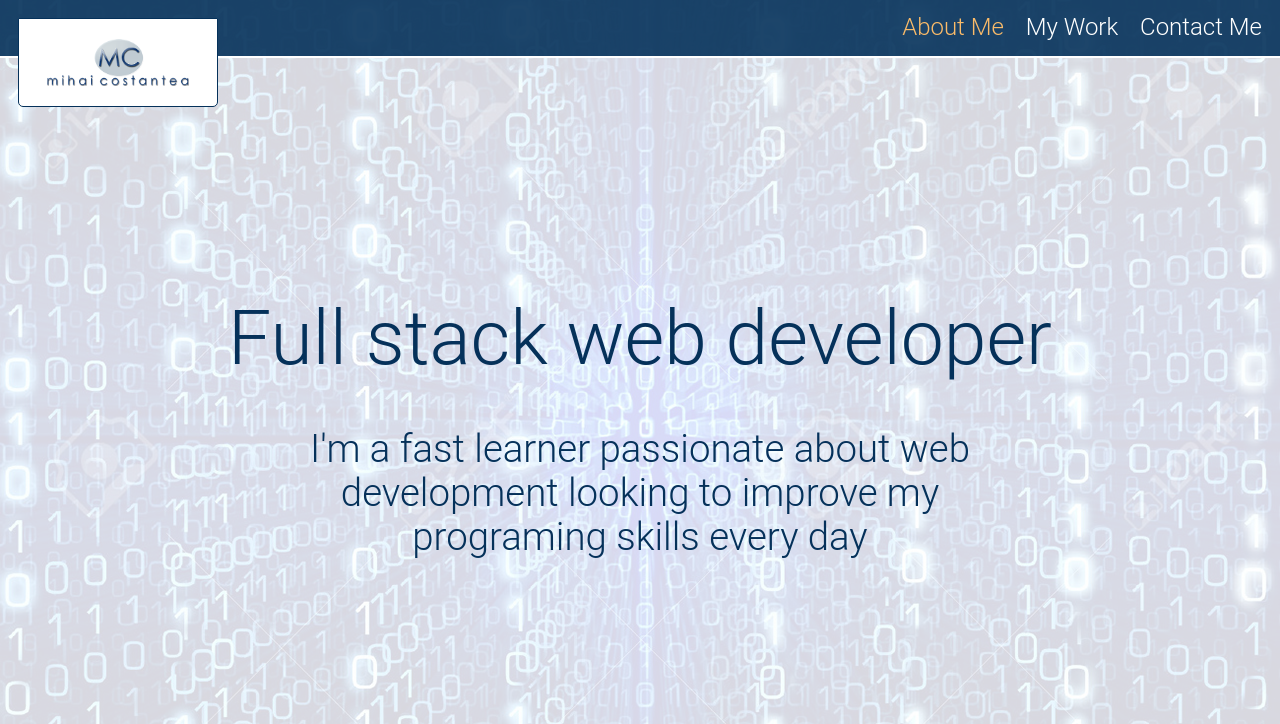
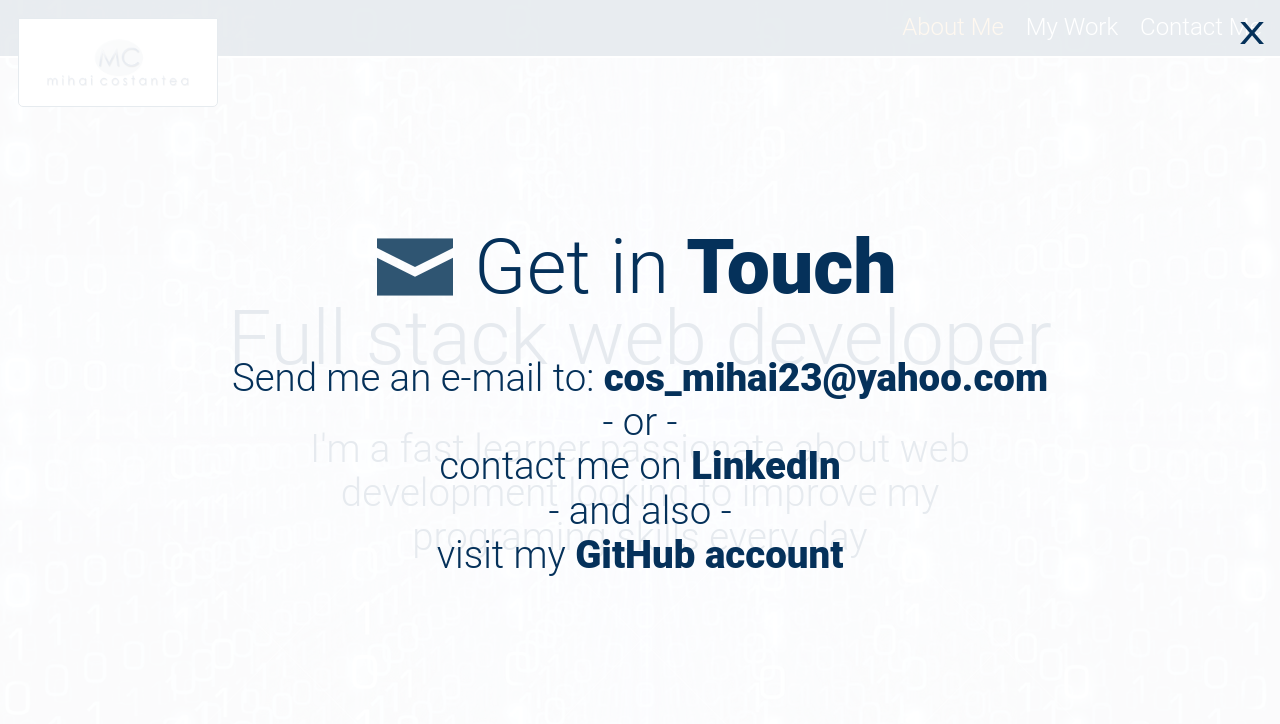
Before and after one commit to cosmihai/my-portofolio, a website: page app/index.html in a window 1280 px wide. Both pictures are taken after a click on the link "Contact Me". Shown: the top 724 px of the page. Drawn offline with Linux system fonts and the light colour scheme.

Commit message:
modal added

```diff
--- a/app/assets/scripts/App.js
+++ b/app/assets/scripts/App.js
@@ -2,7 +2,9 @@
 import MobileMenu from './modules/MobileMenu';
 import RevealOnScroll from './modules/RevealOnScroll';
 import StickyHeader from './modules/StickyHeader';
+import Modal from './modules/Modal';
 
 const mobileMenu =  new MobileMenu();
 new RevealOnScroll($(".card"), "70%");
 const stickyHeader = new StickyHeader();
+const modal = new Modal();
--- a/app/assets/styles/base/_global.css
+++ b/app/assets/styles/base/_global.css
@@ -58,3 +58,7 @@
   text-decoration: none;
   color: $mainBlue;
 }
+
+strong {
+  font-weight: 800;
+}
--- a/app/assets/styles/modules/_card.css
+++ b/app/assets/styles/modules/_card.css
@@ -9,12 +9,6 @@
     flex-direction: column;
     justify-content: space-between;
   }
-
-  /* &--running {
-    position: relative;
-    left: -100%;
-  } */
-
 
   &__title {
     color: $mainBlue;
--- a/app/assets/styles/modules/_general-presentation.css
+++ b/app/assets/styles/modules/_general-presentation.css
@@ -12,46 +12,6 @@
     top: 50%;
     left: 0;
     width: 100%;
-    text-align: center;
-    color: $mainBlue;
-    font-weight: 300;
     transform: translateY(-50%)
   }
-
-  &__title {
-    font-size: 1.6rem;
-    font-weight: 300;
-    margin-bottom: .5rem;
-
-    @mixin atSmall {
-      font-size: 2rem;
-      margin-bottom: 1rem;
-    }
-
-    @mixin atMedium {
-      font-size: 2.8rem;
-      margin-bottom: 2rem;
-    }
-
-    @mixin atLarge {
-      font-size: 4.8rem;
-      margin-bottom: 2.8rem;
-    }
-  }
-
-  &__subtitle {
-    font-size: 1.1rem;
-
-    @mixin atSmall {
-      font-size: 1.4rem;
-    }
-
-    @mixin atMedium {
-      font-size: 1.8rem;
-    }
-
-    @mixin atLarge {
-      font-size: 2.4rem;
-    }
-  }
 }
--- /dev/null
+++ b/app/assets/styles/modules/_modal.css
@@ -0,0 +1,41 @@
+.modal {
+  position: fixed;
+  z-index: 10;
+  background-color: rgba(255, 255, 255, .9);
+  top: 0;
+  left: 0;
+  right: 0;
+  bottom: 0;
+  opacity: 0;
+  visibility: hidden;
+  transform: scale(1.2);
+  transition: all .3s ease-out;
+
+  &--is-visible {
+    opacity: 1;
+    visibility: visible;
+    transform: scale(1);
+  }
+
+  &__content {
+    position: absolute;
+    width: 100%;
+    top: 50%;
+    transform: translateY(-50%);
+  }
+
+  &__close {
+    position: absolute;
+    top: 15px;
+    right: 15px;
+    font-size: 2rem;
+    transform: scaleX(1.3);
+    transform-origin: 100% 0;
+    color: $mainBlue;
+    cursor: pointer;
+
+    &:hover {
+      color: red;
+    }
+  }
+}
--- /dev/null
+++ b/app/assets/styles/modules/_section-subtitle.css
@@ -0,0 +1,18 @@
+.section-subtitle {
+  font-size: 1.1rem;
+  text-align: center;
+  color: $mainBlue;
+  font-weight: 300;
+
+  @mixin atSmall {
+    font-size: 1.4rem;
+  }
+
+  @mixin atMedium {
+    font-size: 1.8rem;
+  }
+
+  @mixin atLarge {
+    font-size: 2.4rem;
+  }
+}
--- /dev/null
+++ b/app/assets/styles/modules/_section-title.css
@@ -0,0 +1,57 @@
+.section-title {
+
+  font-size: 1.6rem;
+  font-weight: 300;
+  margin-bottom: .5rem;
+  text-align: center;
+  color: $mainBlue;
+  font-weight: 300;
+
+  &--no-t-margin {
+    margin-top: 0;
+  }
+
+  &__icon {
+    display: block;
+    margin-left: auto;
+    margin-right: auto;
+    margin-bottom: .6rem;
+    transform: scale(.8);
+
+    @mixin atSmall {
+      position: relative;
+      top: 12px;
+      margin-right: .5rem;
+      margin-left: 0;
+      margin-bottom: 0;
+      display: inline-block;
+    }
+
+    @mixin atMedium {
+      transform: scale(1);
+      top: 9px
+    }
+
+    @mixin atLarge {
+      top: -2px;
+      transform: scale(1.2);
+    }
+
+  }
+
+  @mixin atSmall {
+    font-size: 2rem;
+    margin-bottom: 1rem;
+  }
+
+  @mixin atMedium {
+    font-size: 2.8rem;
+    margin-bottom: 2rem;
+  }
+
+  @mixin atLarge {
+    font-size: 4.8rem;
+    margin-bottom: 2.8rem;
+  }
+
+}
--- a/app/assets/styles/style.css
+++ b/app/assets/styles/style.css
@@ -7,9 +7,12 @@
 @import "modules/_wrapper";
 @import "modules/_row";
 @import "modules/_section";
+@import "modules/_section-title";
+@import "modules/_section-subtitle";
 @import "modules/_card";
 @import "modules/_my-work";
 @import "modules/_site-header";
 @import "modules/_primary-nav";
 @import "modules/_reveal-item";
 @import "modules/_site-footer";
+@import "modules/_modal";
--- a/app/index.html
+++ b/app/index.html
@@ -25,7 +25,7 @@
           <ul>
             <li><a href="#about-me" id="about-me-link">About Me</a></li>
             <li><a href="#my-projects" id="my-projects-link">My Work</a></li>
-            <li><a href="#">Contact Me</a></li>
+            <li><a class="open-modal" href="#">Contact Me</a></li>
           </ul>
         </nav>
 
@@ -40,10 +40,10 @@
 
       <div class="general-presentation__text-content">
         <div class="wrapper">
-          <h1 class="general-presentation__title" >Full stack web developer</h1>
+          <h1 class="section-title" >Full stack web developer</h1>
         </div>
         <div class="wrapper wrapper--small">
-          <p class="general-presentation__subtitle" >I'm a fast learner passionate about web development looking to improve my programing skills every day</p>
+          <p class="section-subtitle" >I'm a fast learner passionate about web development looking to improve my programing skills every day</p>
         </div>
       </div>
 
@@ -157,6 +157,23 @@
     &copy; Mihai Costantea 2018
   </footer>
 
+  <div class="modal">
+
+    <div class="modal__content">
+
+      <h2 class="section-title section-title--no-t-margin"><img class="section-title__icon" src="assets/images/mail.svg" alt="mail">  Get in<strong> Touch</strong></h2>
+      <p class="section-subtitle">Send me an e-mail to: <strong>cos_mihai23@yahoo.com</strong></p>
+      <p class="section-subtitle"> - or - </p>
+      <p class="section-subtitle">contact me on <a href="https://www.linkedin.com/in/mihai-costantea-647534162/" target="_blank"><strong>LinkedIn</strong></a></p>
+      <p class="section-subtitle"> - and also - </p>
+      <p class="section-subtitle">visit my <a href="https://github.com/cosmihai" target="_blank"><strong>GitHub account</strong></a></p>
+
+    </div>
+
+    <div class="modal__close">X</div>
+
+  </div>
+
   <script src="temp/scripts/App.js"></script>
 </body>
 </html>
--- a/app/temp/styles/style.css
+++ b/app/temp/styles/style.css
@@ -407,6 +407,10 @@
   color: #05315a;
 }
 
+strong {
+  font-weight: 800;
+}
+
 .general-presentation {
   position: relative;
   z-index: 1;
@@ -422,66 +426,8 @@
     top: 50%;
     left: 0;
     width: 100%;
-    text-align: center;
-    color: #05315a;
-    font-weight: 300;
     -webkit-transform: translateY(-50%);
             transform: translateY(-50%)
-  }
-
-.general-presentation__title {
-    font-size: 1.6rem;
-    font-weight: 300;
-    margin-bottom: .5rem;
-  }
-
-@media (min-width: 540px) {
-
-.general-presentation__title {
-      font-size: 2rem;
-      margin-bottom: 1rem
-  }
-  }
-
-@media (min-width: 800px) {
-
-.general-presentation__title {
-      font-size: 2.8rem;
-      margin-bottom: 2rem
-  }
-  }
-
-@media (min-width: 1200px) {
-
-.general-presentation__title {
-      font-size: 4.8rem;
-      margin-bottom: 2.8rem
-  }
-  }
-
-.general-presentation__subtitle {
-    font-size: 1.1rem;
-  }
-
-@media (min-width: 540px) {
-
-.general-presentation__subtitle {
-      font-size: 1.4rem
-  }
-  }
-
-@media (min-width: 800px) {
-
-.general-presentation__subtitle {
-      font-size: 1.8rem
-  }
-  }
-
-@media (min-width: 1200px) {
-
-.general-presentation__subtitle {
-      font-size: 2.4rem
-  }
   }
 
 .introduction {
@@ -647,6 +593,119 @@
   }
   }
 
+.section-title {
+
+  font-size: 1.6rem;
+  font-weight: 300;
+  margin-bottom: .5rem;
+  text-align: center;
+  color: #05315a;
+  font-weight: 300;
+
+}
+
+.section-title--no-t-margin {
+    margin-top: 0;
+  }
+
+.section-title__icon {
+    display: block;
+    margin-left: auto;
+    margin-right: auto;
+    margin-bottom: .6rem;
+    -webkit-transform: scale(.8);
+            transform: scale(.8);
+
+  }
+
+@media (min-width: 540px) {
+
+.section-title__icon {
+      position: relative;
+      top: 12px;
+      margin-right: .5rem;
+      margin-left: 0;
+      margin-bottom: 0;
+      display: inline-block
+
+  }
+  }
+
+@media (min-width: 800px) {
+
+.section-title__icon {
+      -webkit-transform: scale(1);
+              transform: scale(1);
+      top: 9px
+
+  }
+  }
+
+@media (min-width: 1200px) {
+
+.section-title__icon {
+      top: -2px;
+      -webkit-transform: scale(1.2);
+              transform: scale(1.2)
+
+  }
+  }
+
+@media (min-width: 540px) {
+
+.section-title {
+    font-size: 2rem;
+    margin-bottom: 1rem
+
+}
+  }
+
+@media (min-width: 800px) {
+
+.section-title {
+    font-size: 2.8rem;
+    margin-bottom: 2rem
+
+}
+  }
+
+@media (min-width: 1200px) {
+
+.section-title {
+    font-size: 4.8rem;
+    margin-bottom: 2.8rem
+
+}
+  }
+
+.section-subtitle {
+  font-size: 1.1rem;
+  text-align: center;
+  color: #05315a;
+  font-weight: 300;
+}
+
+@media (min-width: 540px) {
+
+.section-subtitle {
+    font-size: 1.4rem
+}
+  }
+
+@media (min-width: 800px) {
+
+.section-subtitle {
+    font-size: 1.8rem
+}
+  }
+
+@media (min-width: 1200px) {
+
+.section-subtitle {
+    font-size: 2.4rem
+}
+  }
+
 .card {
   text-align: center;
   padding: 1em 0;
@@ -659,11 +718,6 @@
     flex-direction: column;
     justify-content: space-between;
   }
-
-/* &--running {
-    position: relative;
-    left: -100%;
-  } */
 
 .card__title {
     color: #05315a;
@@ -1068,3 +1122,50 @@
     font-size: 1.1rem
 }
   }
+
+.modal {
+  position: fixed;
+  z-index: 10;
+  background-color: rgba(255, 255, 255, .9);
+  top: 0;
+  left: 0;
+  right: 0;
+  bottom: 0;
+  opacity: 0;
+  visibility: hidden;
+  -webkit-transform: scale(1.2);
+          transform: scale(1.2);
+  transition: all .3s ease-out;
+}
+
+.modal--is-visible {
+    opacity: 1;
+    visibility: visible;
+    -webkit-transform: scale(1);
+            transform: scale(1);
+  }
+
+.modal__content {
+    position: absolute;
+    width: 100%;
+    top: 50%;
+    -webkit-transform: translateY(-50%);
+            transform: translateY(-50%);
+  }
+
+.modal__close {
+    position: absolute;
+    top: 15px;
+    right: 15px;
+    font-size: 2rem;
+    -webkit-transform: scaleX(1.3);
+            transform: scaleX(1.3);
+    -webkit-transform-origin: 100% 0;
+            transform-origin: 100% 0;
+    color: #05315a;
+    cursor: pointer;
+  }
+
+.modal__close:hover {
+      color: red;
+    }
```
Also changed, not shown: app/assets/scripts/modules/Modal.js (added, +36 -0 lines), app/assets/images/mail.svg (added), app/temp/scripts/App.js.
